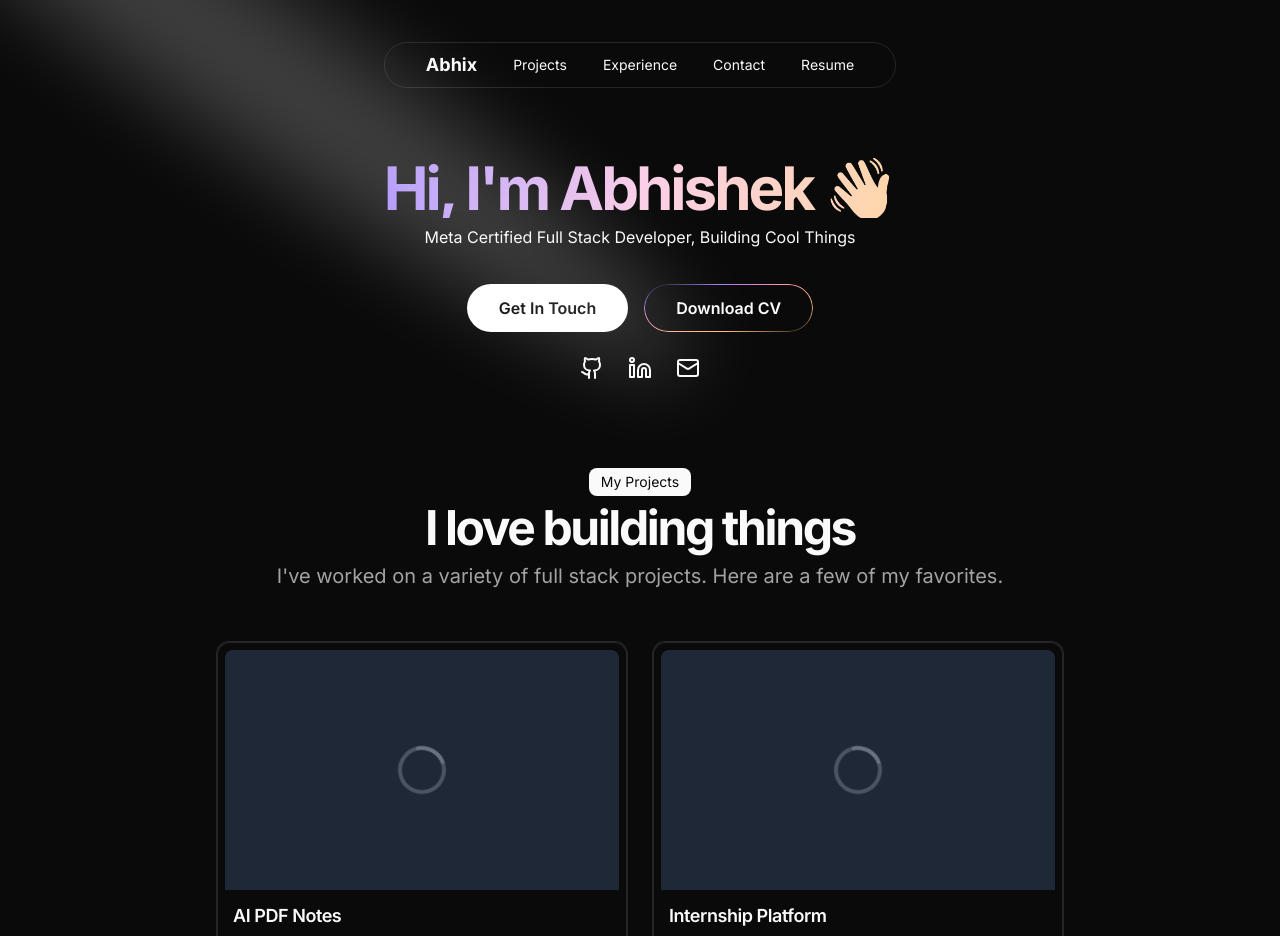
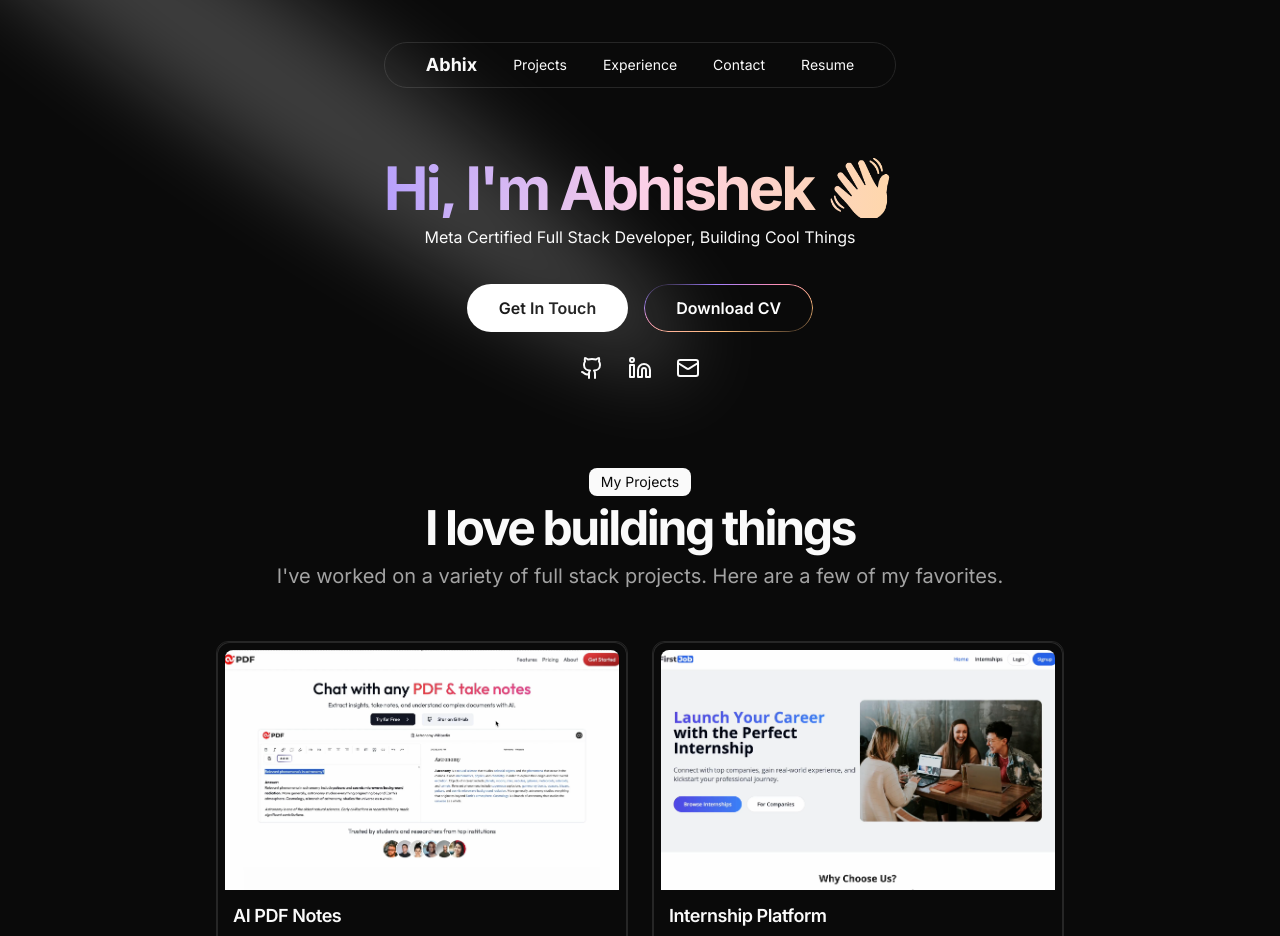
Before and after one commit to choudharyabhishekk/portfolio, a Next.js app: page / in a window 1280 px wide. Shown: the top 936 px of the page. Built offline with nearby package versions, Linux system fonts and the light colour scheme.

Commit message:
fix: thumbnails instead if skelton

```diff
--- a/src/app/page.tsx
+++ b/src/app/page.tsx
@@ -140,6 +140,7 @@ export default function Page() {
                     description={project.description}
                     tags={project.technologies}
                     image={project.image}
+                    thumbnail={project?.thumbnail}
                     video={project.video}
                     links={project.links}
                   />
--- a/src/components/project-card.tsx
+++ b/src/components/project-card.tsx
@@ -24,6 +24,7 @@ interface Props {
   link?: string;
   image?: string;
   video?: string;
+  thumbnail?: string; // New prop for thumbnail image
   links?: readonly {
     icon: React.ReactNode;
     type: string;
@@ -41,6 +42,7 @@ export function ProjectCard({
   link,
   image,
   video,
+  thumbnail, // Added thumbnail prop
   links,
   className,
 }: Props) {
@@ -124,12 +126,25 @@ export function ProjectCard({
           >
             {video && (
               <>
-                {/* Skeleton loader */}
-                {isVideoLoading && (
+                {/* Show thumbnail instead of skeleton loader */}
+                {isVideoLoading && thumbnail && (
+                  <Image
+                    src={thumbnail}
+                    alt={`${title} thumbnail`}
+                    width={400}
+                    height={400}
+                    className="w-full h-full object-cover object-top"
+                    style={{ objectFit: "cover" }}
+                  />
+                )}
+
+                {/* Fallback skeleton loader if no thumbnail is provided */}
+                {isVideoLoading && !thumbnail && (
                   <div className="absolute inset-0 bg-gray-200 dark:bg-gray-800 animate-pulse flex items-center justify-center">
                     <div className="w-12 h-12 rounded-full border-4 border-gray-300 dark:border-gray-600 border-t-gray-400 dark:border-t-gray-500 animate-spin" />
                   </div>
                 )}
+
                 <video
                   ref={videoRef}
                   src={video}
--- a/src/data/resume.tsx
+++ b/src/data/resume.tsx
@@ -147,6 +147,7 @@ export const DATA = {
     {
       title: "AI PDF Notes",
       href: "https://aipdfnotes.vercel.app/",
+      thumbnail: "/pdf-thumb.png",
       active: true,
       description:
         "Built an AI-powered PDF Chat Tool allowing users to upload PDFs, ask questions, take notes, and save them as documents",
@@ -182,6 +183,7 @@ export const DATA = {
         "Developed a full-stack internship platform that enables students to apply to internships and track their applications. ",
       image: "",
       video: "/internship.mp4",
+      thumbnail: "/internship-thumb.png",
 
       technologies: [
         "React",
@@ -227,6 +229,7 @@ export const DATA = {
         },
       ],
       video: "",
+      thumbnail: "",
       image: "/store.png",
     },
     {
@@ -243,6 +246,8 @@ export const DATA = {
       ],
       image: "/android.png",
       video: "",
+      thumbnail: "",
+
       links: [
         {
           type: "GitHub",
```
Also changed, not shown: public/internship-thumb.png (added), public/pdf-thumb.png (added).
